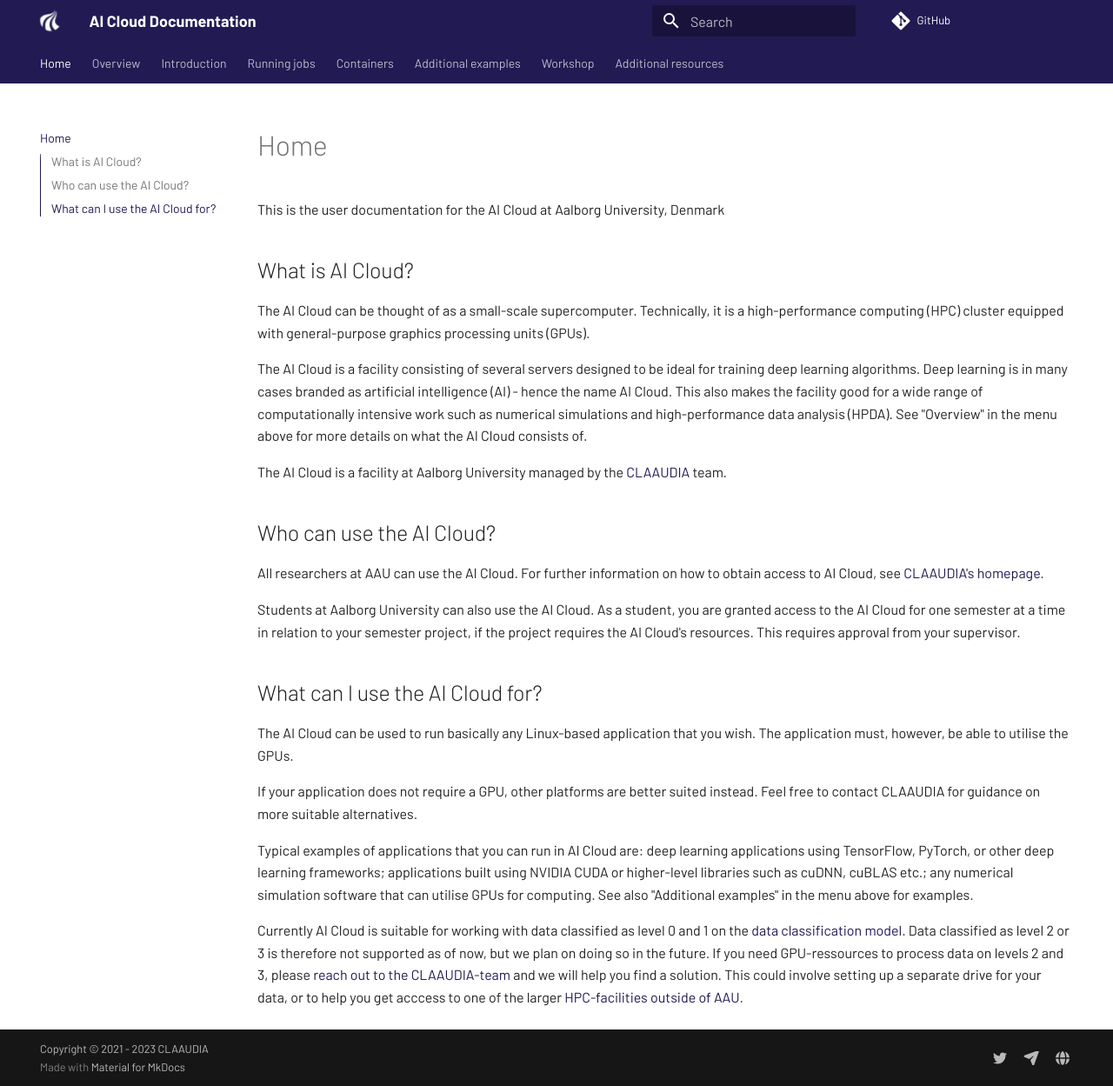
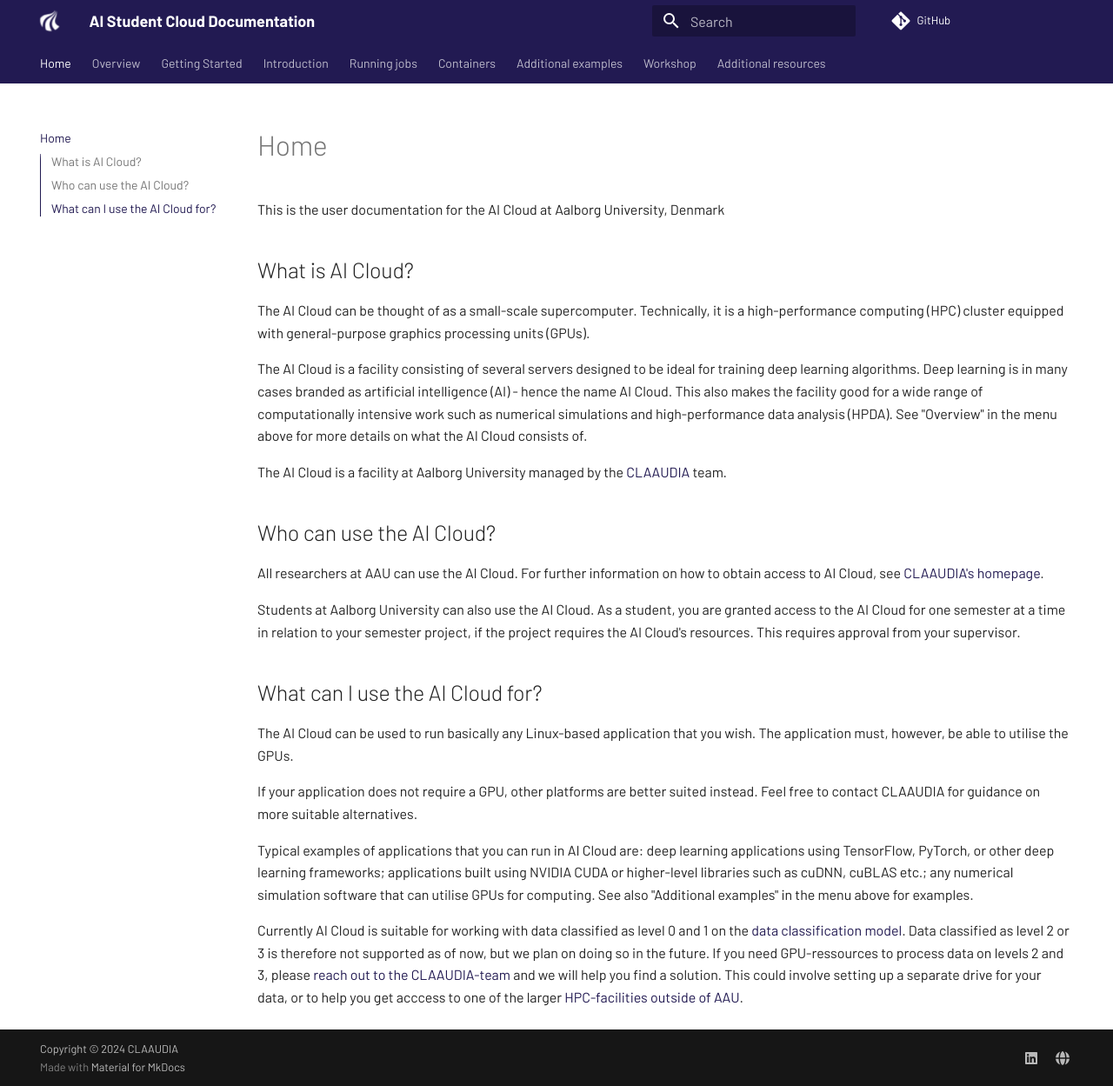
Before and after one commit to aau-claaudia/ailab-docs, an MkDocs documentation site: the page built from docs/index.md, in a window 1280 px wide and 1249 px high. Shown: the whole window at 87% size. Built offline with MkDocs 1.6.1 and Material for MkDocs 9.7.7, drawn with Linux system fonts in a browser that asks for light colours; comment, search, counter and statistics services are not loaded.

Commit message:
First commit - small changes to mkdocs.yml

```diff
--- a/mkdocs.yml
+++ b/mkdocs.yml
@@ -1,7 +1,9 @@
-site_name: AI Cloud Documentation
+site_name: AI Student Cloud Documentation
 nav:
   - index.md
   - Overview: overview.md
+
+  - Getting Started: getting_started.md
 
   - Introduction: introduction.md
 
@@ -45,7 +47,7 @@ theme:
 extra_css:
   - stylesheets/extra.css
 
-repo_url: https://github.com/aau-claaudia/aicloud-docs
+repo_url: https://github.com/aau-claaudia/ailab-docs
 
 markdown_extensions:
   - pymdownx.superfences
@@ -68,19 +70,16 @@ markdown_extensions:
 
 extra:
   social:
-    - icon: fontawesome/brands/twitter
-      link: https://twitter.com/claaudia_aau
-      name: Claaudia on Twitter
-
-    - icon: fontawesome/solid/paper-plane
-      link: mailto:claaudia@aau.dk
+    - icon: fontawesome/brands/linkedin
+      link: https://www.linkedin.com/company/claaudia/
+      name: Claaudia on LinkedIn
 
     - icon: fontawesome/solid/globe
-      link: https://www.claaudia.aau.dk/
+      link: https://www.researcher.aau.dk/contact/claaudia
 
   #generator: True
 
-copyright: Copyright &copy; 2021 - 2023 CLAAUDIA
+copyright: Copyright &copy; 2024 CLAAUDIA
 
 
 #extra_javascript:
```
Also changed, not shown: docs/getting_started.md (added).
